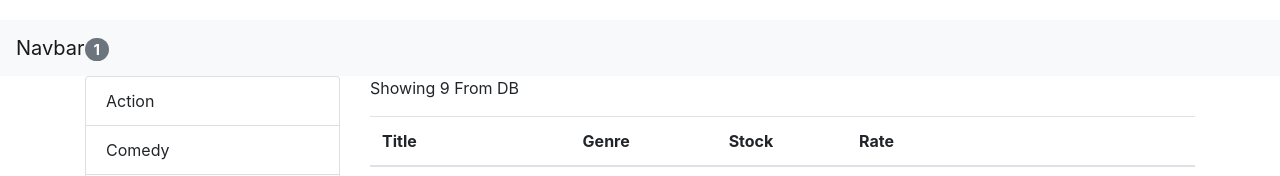
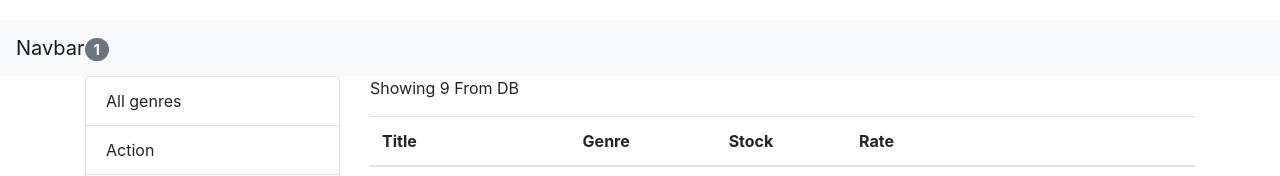
Before and after one commit to nimaprmdi/simple-movies, a React (Create React App) app: page / in a window 1280 px wide. Shown: the top 176 px of the page. Built offline with nearby package versions, Linux system fonts and the light colour scheme.

Commit message:
Fix pagination conflict with the  category filter

```diff
--- a/src/components/Movies.jsx
+++ b/src/components/Movies.jsx
@@ -14,7 +14,8 @@ class Movies extends Component {
     };
 
     componentDidMount() {
-        this.setState({ movies: getMovies(), genres: getGenres() });
+        const genres = [{ name: "All genres" }, ...getGenres()];
+        this.setState({ movies: getMovies(), genres });
     }
 
     handleDelete = (movie) => {
@@ -35,9 +36,7 @@ class Movies extends Component {
     };
 
     handleGenreSelect = (genre) => {
-        console.log(genre);
-
-        this.setState({ selectedGenre: genre });
+        this.setState({ selectedGenre: genre, currentPage: 1 });
     };
 
     render() {
@@ -45,7 +44,8 @@ class Movies extends Component {
         const { pageSize, currentPage, movies: allMovies, selectedGenre } = this.state;
         if (count === 0) return <p>No Movies</p>;
 
-        const filtered = selectedGenre ? allMovies.filter((m) => m.genre._id === selectedGenre._id) : allMovies;
+        const filtered =
+            selectedGenre && selectedGenre._id ? allMovies.filter((m) => m.genre._id === selectedGenre._id) : allMovies;
         const movies = paginate(filtered, currentPage, pageSize);
 
         return (
```
